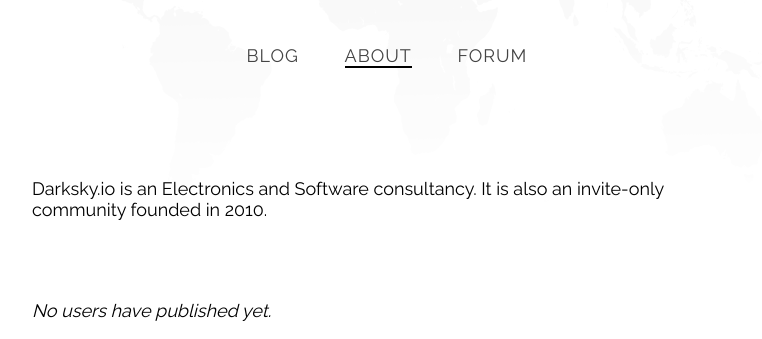
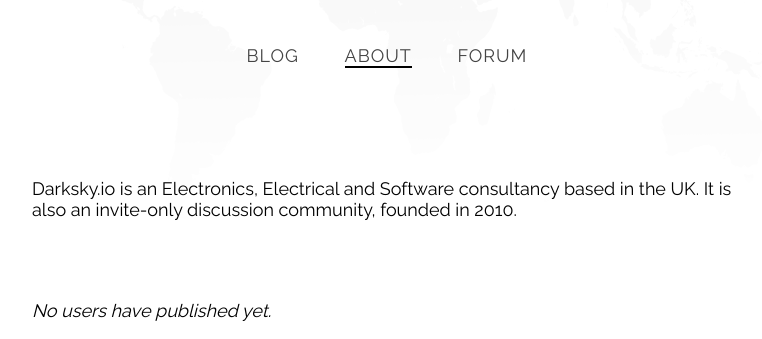
Before and after one commit to naggie/dsblog, a Python web app: template dsblog/templates/about.html in a window 1280 px wide. Shown: the part 259-598 px from the top of the page, without its empty margins (253-1015 px from the left). Run offline with Jinja, Linux system fonts and the light colour scheme; the template is opened without the code that fills it, so the values that code supplies are empty.

Commit message:
here, have words!

```diff
--- a/dsblog/templates/about.html
+++ b/dsblog/templates/about.html
@@ -7,7 +7,7 @@
 </div>
 <div class="profiles">
     {% for profile in profiles %}
-        <div class="profile">
+    <div class="profile">
         <h3>{{profile.name}}</h3>
         <div class="about-text"><em>{{profile.title}}</em></div>
         {% if profile.avatar %}
--- a/dsblog/templates/base.html
+++ b/dsblog/templates/base.html
@@ -14,8 +14,8 @@
 {% set site_name = site_name|default("Darksky blog") -%}
 {% set title = title|default(site_name) -%}
 {% set image_url = image_url|default(logo_url) -%}
-{% set description = description|default("Darksky.io is an Electronics and
-Software consultancy. It is also an invite-only community founded in 2010.") -%}
+{% set description = description|default("Darksky.io is an Electronics, Electrical and
+Software consultancy based in the UK. It is also an invite-only discussion community, founded in 2010.") -%}
 
 <html>
     <head>
```
